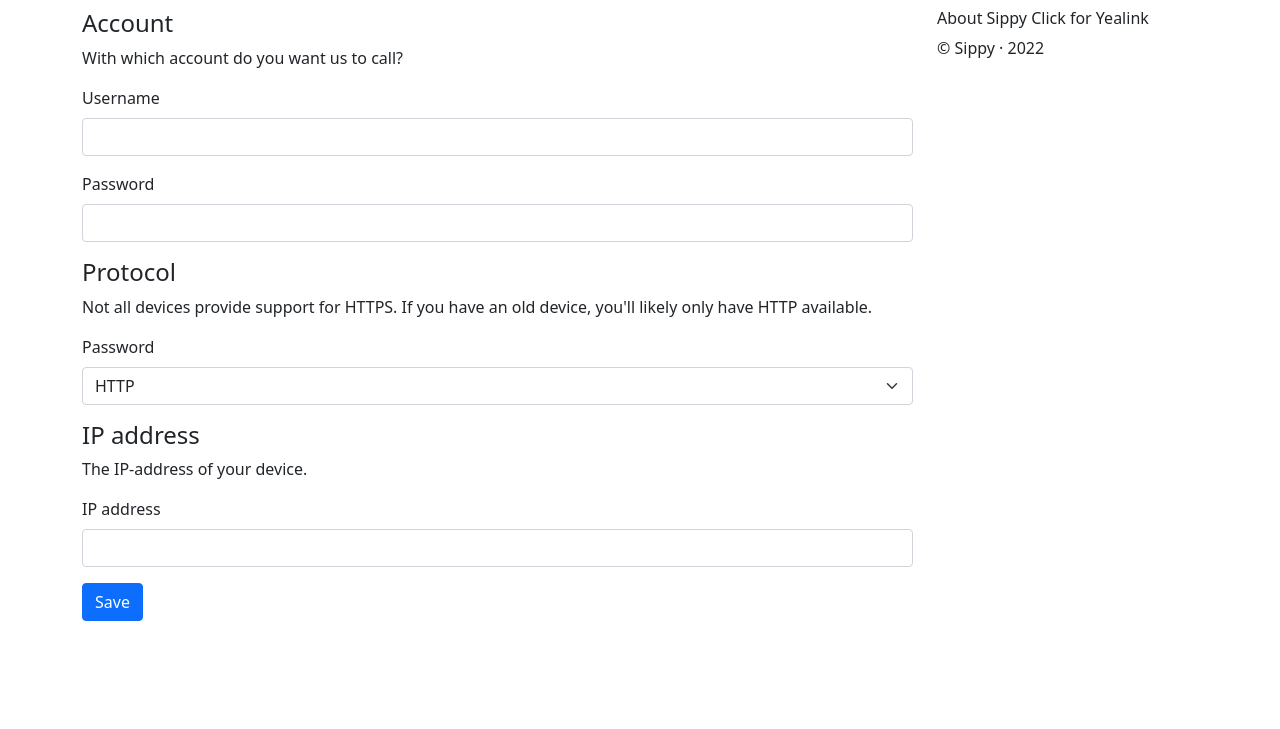
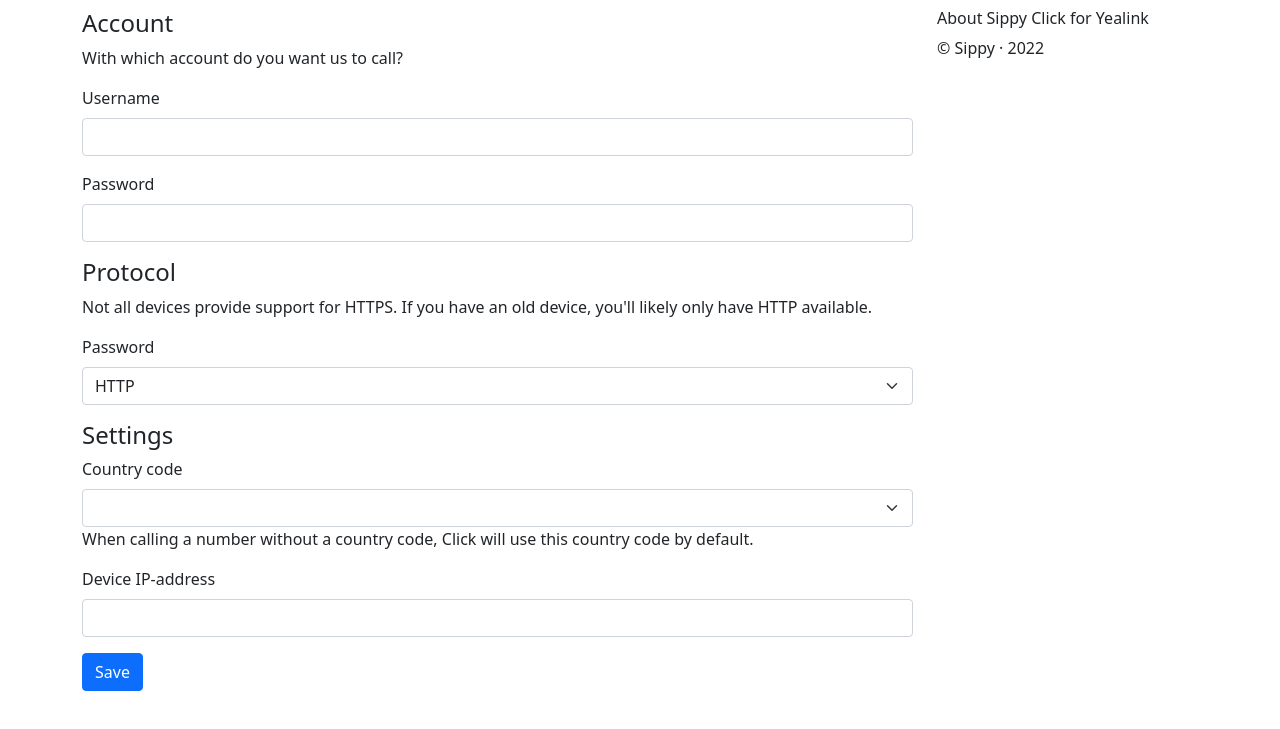
Before and after one commit to optimise-group/click-for-yealink, a browser extension: page source/settings/options.html in a window 1280 px wide. Shown: the part 63-792 px from the top of the page. Drawn offline with nearby package versions, Linux system fonts and the light colour scheme.

Commit message:
#63 Add country setting

```diff
--- a/source/settings/options.html
+++ b/source/settings/options.html
@@ -44,12 +44,26 @@
           </div>
         </section>
 
-        <section id="address-section" class="mt-3">
-          <h2 class="h4">IP address</h2>
-          <p>The IP-address of your device.</p>
+        <section id="settings-section" class="mt-3">
+          <h2 class="h4">Settings</h2>
 
           <div class="mb-3">
-            <label for="address" class="form-label">IP address</label>
+            <label for="country" class="form-label">Country code</label>
+            <select class="form-select" id="country">
+              <option value="BE">Belgium</option>
+              <option value="CH">Switserland</option>
+              <option value="DE">Germany</option>
+              <option value="FR">France</option>
+              <option value="GB">United Kingdrom</option>
+              <option value="LU">Luxembourg</option>
+              <option value="NL">Netherlands</option>
+              <option value="US">United States of America</option>
+            </select>
+						<span class="helper-text">When calling a number without a country code, Click will use this country code by default.</span>
+          </div>
+
+          <div class="mb-3">
+            <label for="address" class="form-label">Device IP-address</label>
             <input type="text" class="form-control" id="address">
           </div>
         </section>
--- a/source/settings/options.js
+++ b/source/settings/options.js
@@ -2,12 +2,13 @@ function save_options() {
   var username = document.getElementById('username').value || '';
   var password = document.getElementById('password').value || '';
   var http = document.getElementById('http').value;
+  var country = document.getElementById('country').value;
   var address = document.getElementById('address').value || '';
 
-  let saveSet = { username, http, address };
+  let saveSet = { username, http, country, address };
 
   if (password) {
-    saveSet = { username, password, http, address };
+    saveSet = { username, password, http, country, address };
   }
 
   chrome.storage.sync.set(saveSet, function () {
@@ -25,10 +26,12 @@ function restore_options() {
     username: '',
     password: '',
     http: 'http',
+    country: 'country',
     address: ''
   }, function (items) {
     document.getElementById('username').value = items.username;
     document.getElementById('http').value = items.http;
+    document.getElementById('country').value = items.country;
     document.getElementById('address').value = items.address;
   });
 }
```
Also changed, not shown: source/background.js (+7 -5 lines), source/content.js (line endings or trailing spaces).
